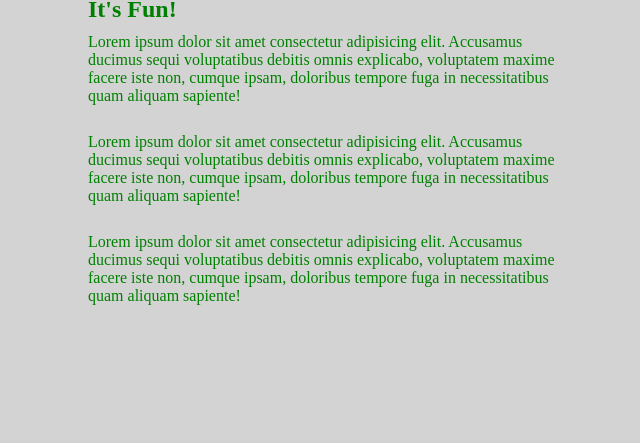
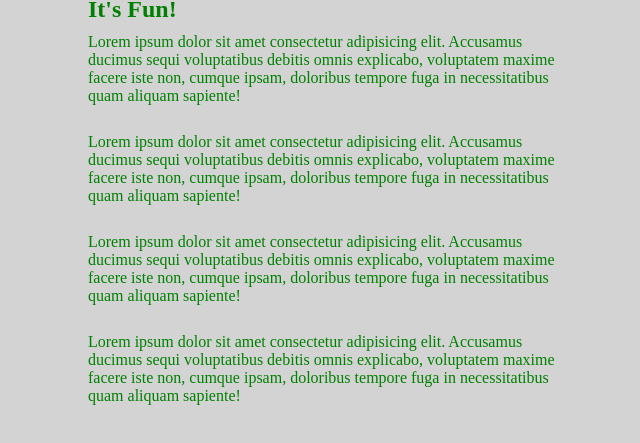
Before and after one commit to bdnaima/myfirstrepo, a plain HTML site: page index.html in a window 1280 px wide. Shown: the part 67-510 px from the top of the page, without its empty margins (72-712 px from the left). Drawn offline with Linux system fonts and the light colour scheme.

Commit message:
Added new paragraph.

```diff
--- a/index.html
+++ b/index.html
@@ -24,5 +24,9 @@
         <p>Lorem ipsum dolor sit amet consectetur adipisicing elit. Accusamus ducimus sequi voluptatibus debitis omnis
             explicabo, voluptatem maxime facere iste non, cumque ipsam, doloribus tempore fuga in necessitatibus quam
             aliquam sapiente!</p><br>
+        <p>Lorem ipsum dolor sit amet consectetur adipisicing elit. Accusamus ducimus sequi voluptatibus debitis omnis
+            explicabo, voluptatem maxime facere iste non, cumque ipsam, doloribus tempore fuga in necessitatibus quam
+            aliquam sapiente!</p><br>
+
     </main>
 </body>
```
